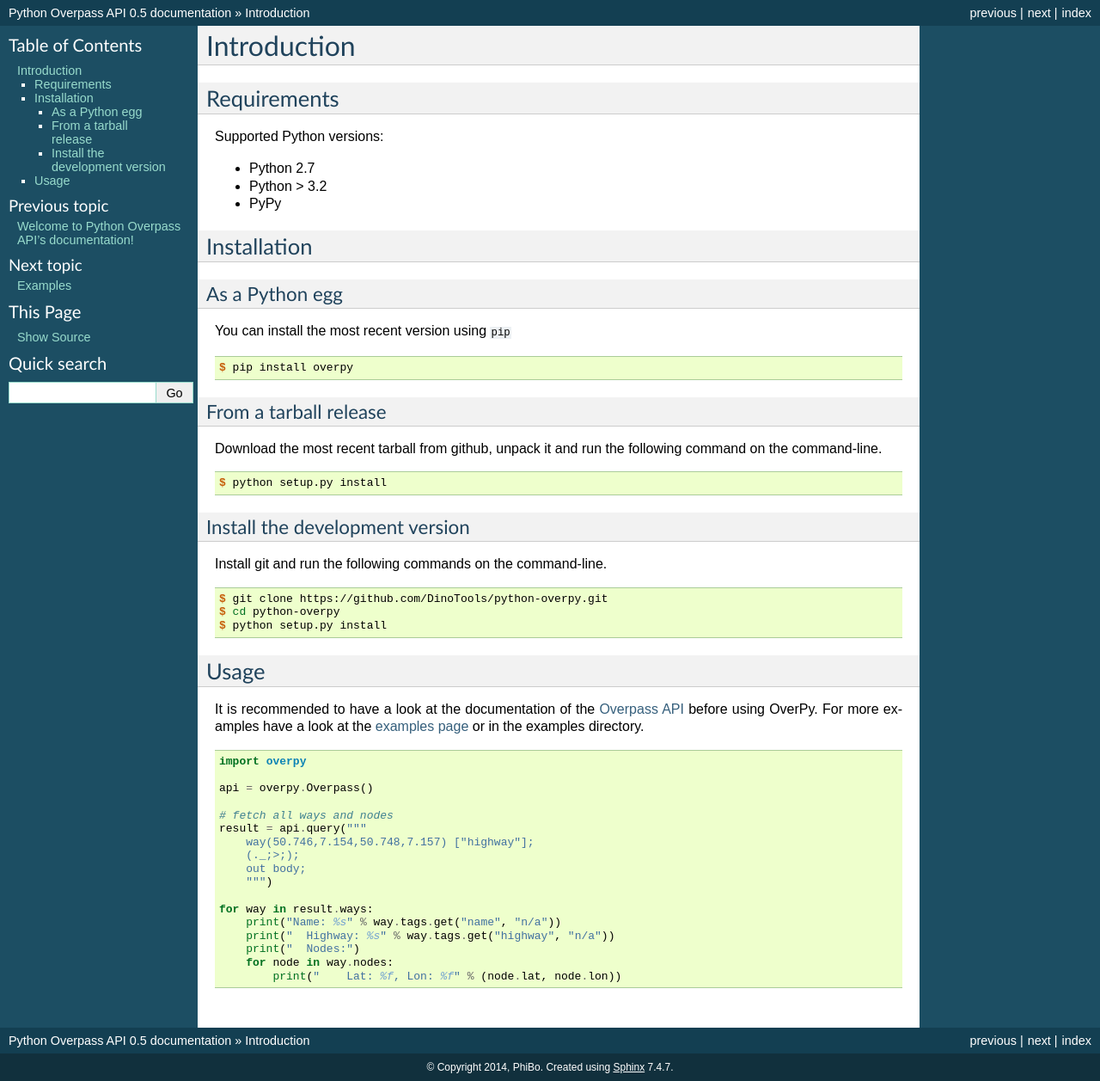
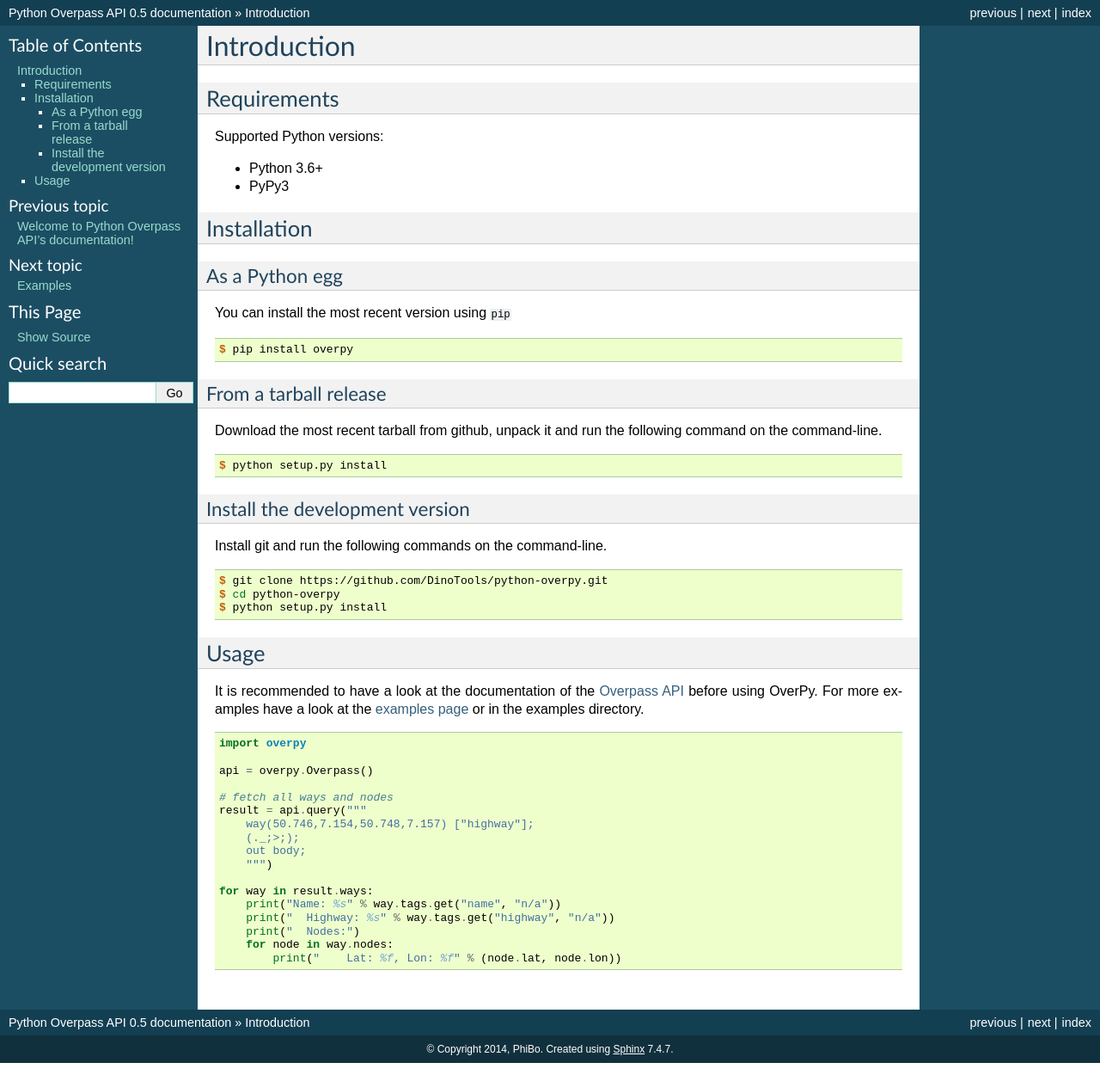
Before and after one commit to DinoTools/python-overpy, a Sphinx documentation site: the page built from docs/source/introduction.rst, in a window 1280 px wide. Shown: the whole page at 86% size. Built offline with Sphinx 7.4.7, drawn with Linux system fonts in a browser that asks for light colours; after the commit the page ends 1236 px from its top, so only the background shows below that.

Commit message:
doc - Remove PyPy and Python 2 from install instructions

```diff
--- a/docs/source/introduction.rst
+++ b/docs/source/introduction.rst
@@ -6,9 +6,8 @@ Requirements
 
 Supported Python versions:
 
-* Python 2.7
-* Python > 3.2
-* PyPy
+* Python 3.6+
+* PyPy3
 
 Installation
 ------------
```
